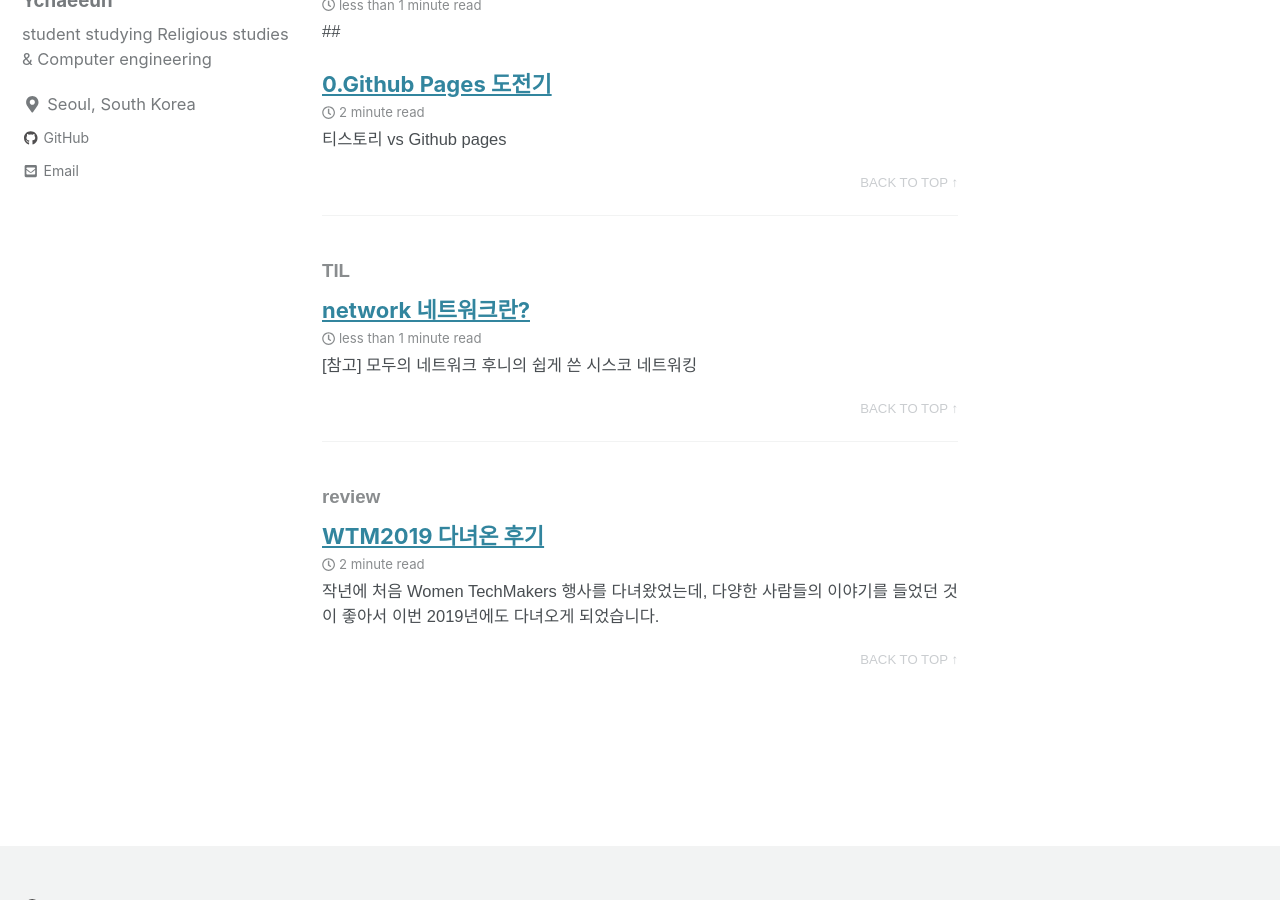
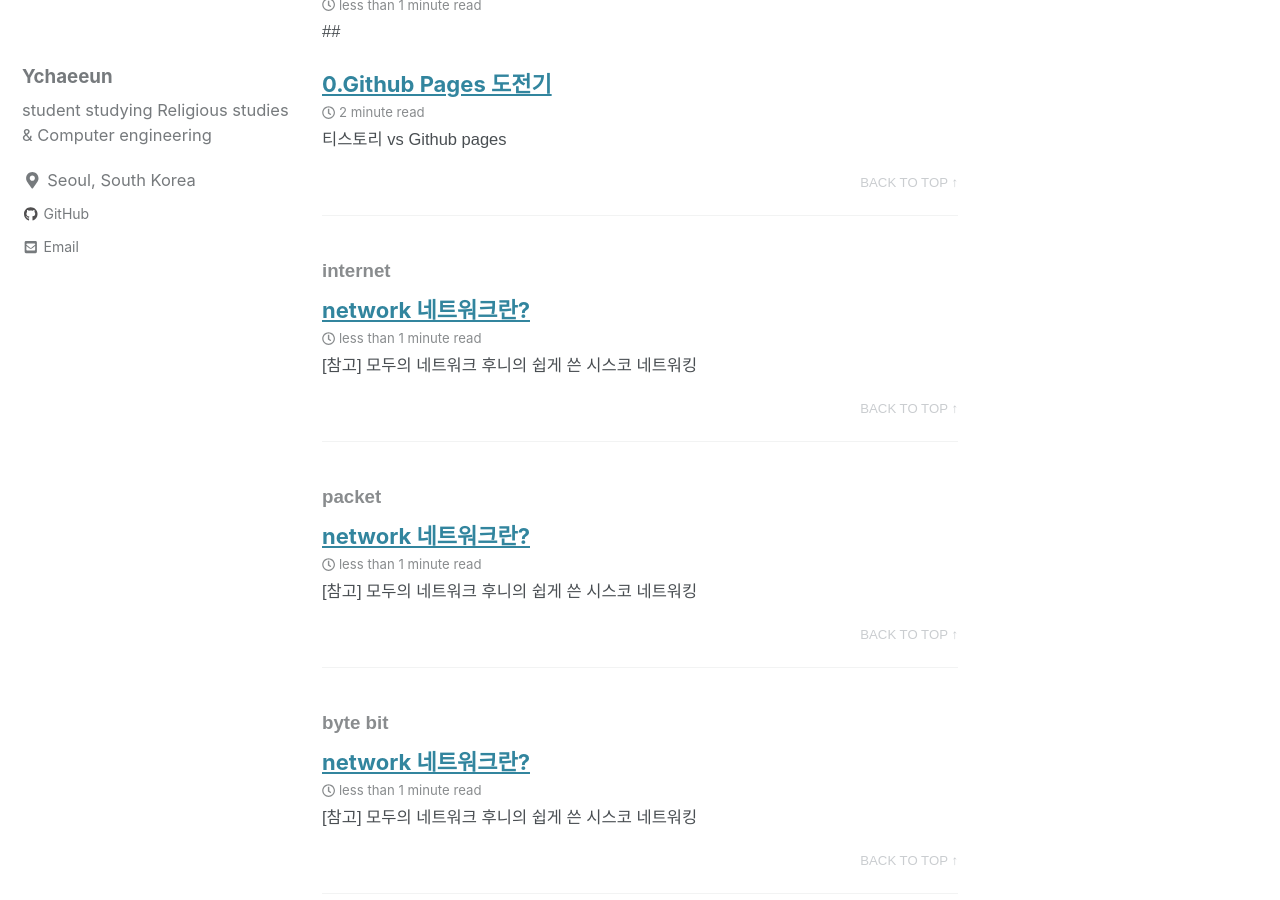
Before and after one commit to YChaeeun/ychaeeun.github.io, a Jekyll site: the page built from _pages/tag-archive.md, in a window 1280 px wide and 900 px high, scrolled down 669 px. Built offline with Jekyll 4.4.1, drawn with Linux system fonts in a browser that asks for light colours; cached includes are drawn as plain includes; comment, search, counter and statistics services are not loaded; a style sheet for code colours, icons or effects is not loaded; some of the changed text lies outside the part shown.

Commit message:
style: wrong spelling...

```diff
--- a/_posts/2019-04-14-network-1.md
+++ b/_posts/2019-04-14-network-1.md
@@ -2,7 +2,9 @@
 title: network 네트워크란?
 last modified : 2019-04-14
 tags:
- - TIL
+ - internet
+ - packet
+ - byte bit
 categories:
  - TIL
  - network
@@ -70,7 +72,7 @@ categories:
 
 
 
-## 비트 & 바이트 bit & bite
+## 비트 & 바이트 bit & byte
 
 1) 1 바이트 == 8 비트
 
```
